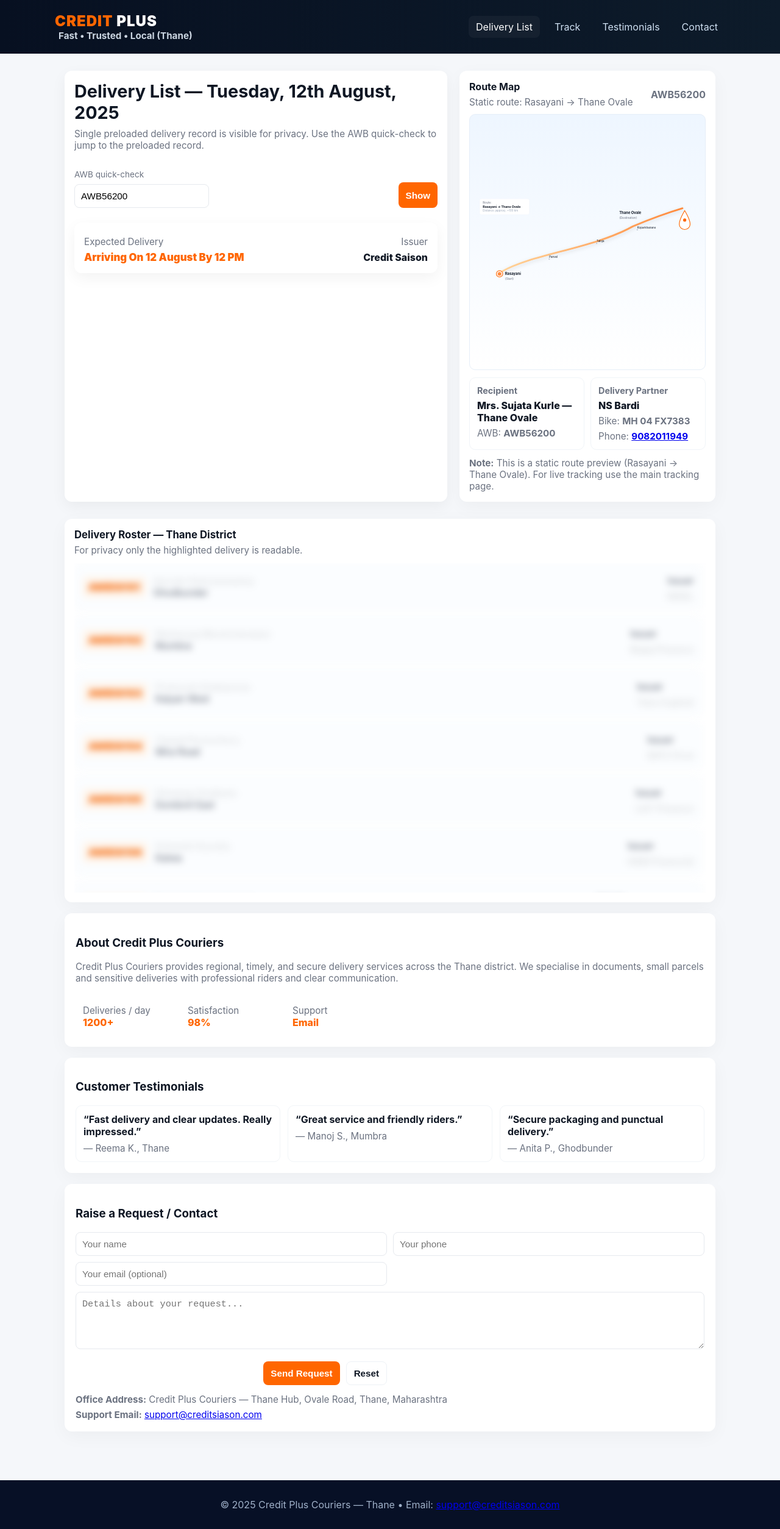
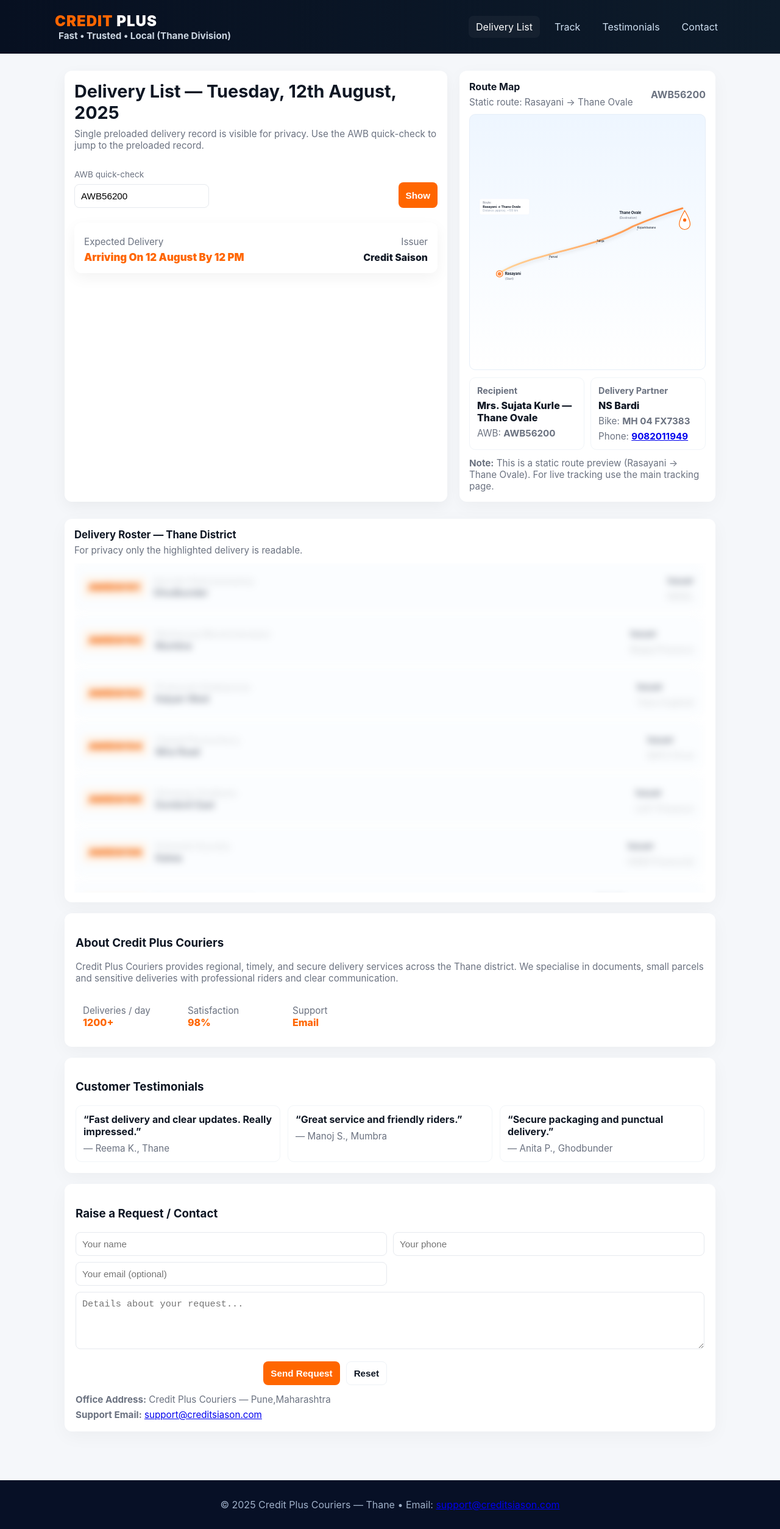
Before and after one commit to CreditPlus-Couriers/Autiodispatch, a plain HTML site: page index.html in a window 1280 px wide. Shown: the whole page at 61% size. Drawn offline with Linux system fonts and the light colour scheme.

Commit message:
Update index.html

```diff
--- a/index.html
+++ b/index.html
@@ -85,7 +85,7 @@
   <div class="nav">
     <div>
       <div class="brand">CREDIT <span style="color:#fff">PLUS</span></div>
-      <div class="tag">Fast • Trusted • Local (Thane)</div>
+      <div class="tag">Fast • Trusted • Local (Thane Division)</div>
     </div>
     <nav class="links">
       <a class="active" href="#">Delivery List</a>
@@ -282,7 +282,7 @@
     </form>
 
     <div style="margin-top:14px;font-size:0.95rem;color:var(--muted)">
-      <div><strong>Office Address:</strong> Credit Plus Couriers — Thane Hub, Ovale Road, Thane, Maharashtra</div>
+      <div><strong>Office Address:</strong> Credit Plus Couriers — Pune,Maharashtra</div>
       <div style="margin-top:6px"><strong>Support Email:</strong> <a href="mailto:support@creditsiason.com">support@creditsiason.com</a></div>
     </div>
   </div>
```
